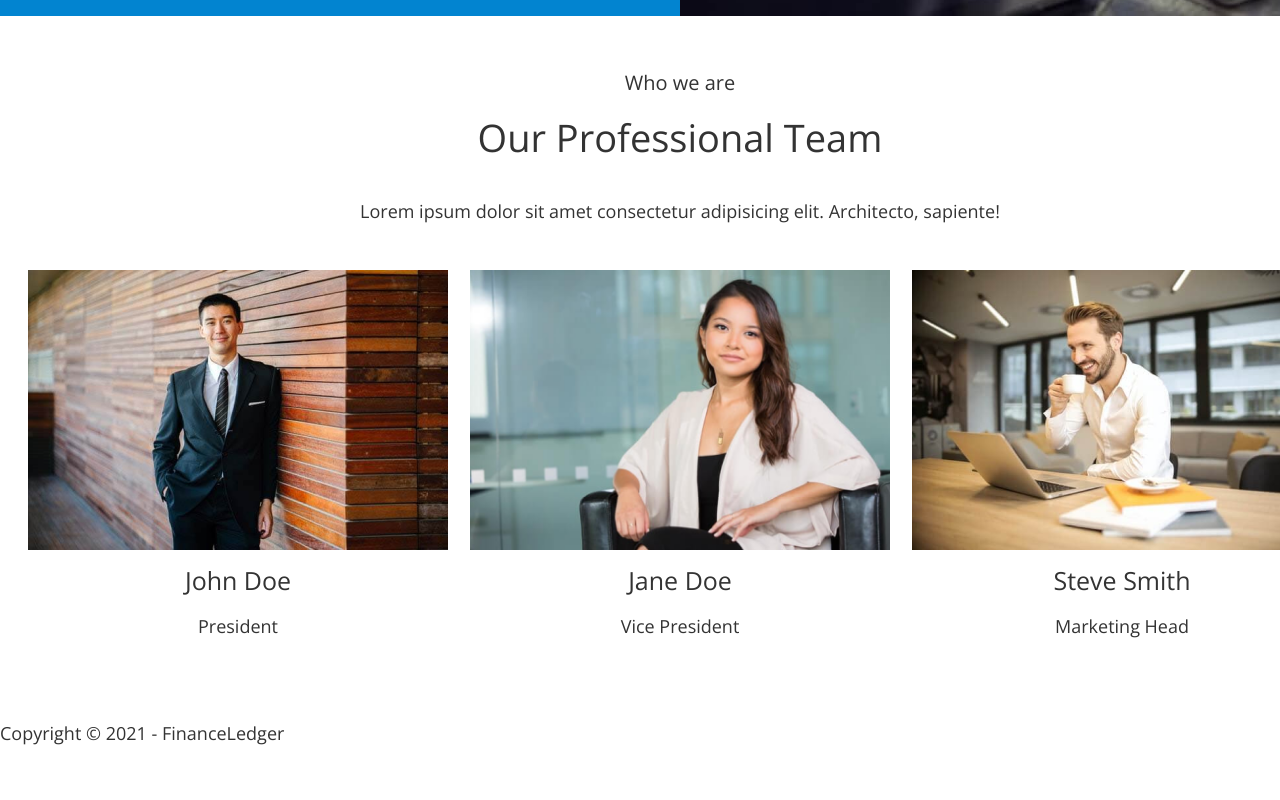
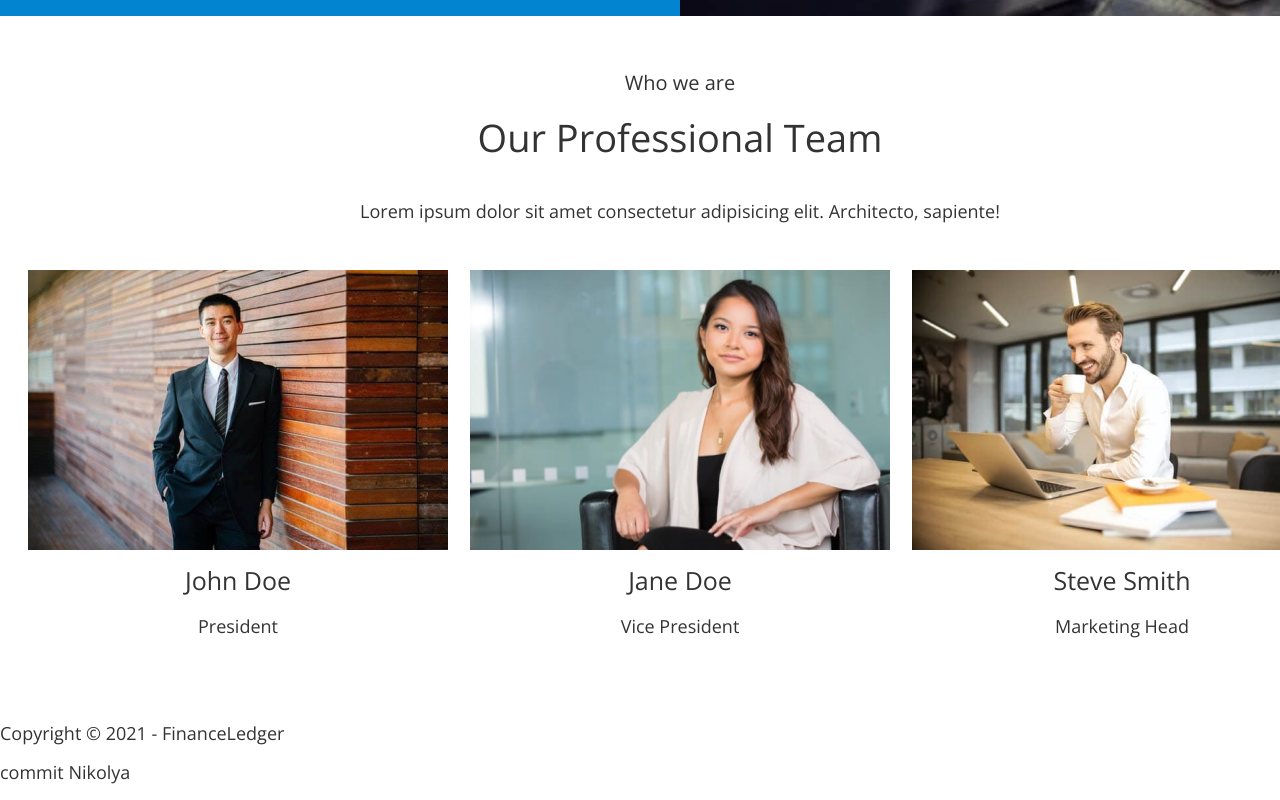
Before and after one commit to AleksandraPauk/FSOn59-StartersGoIT, a plain HTML site: page index.html in a window 1280 px wide. Shown: the part 2856-3656 px from the top of the page. Before the commit the page ends 3618 px from the top, so only its background shows below. Drawn offline with nearby package versions, Linux system fonts and the light colour scheme.

Commit message:
add coomit

```diff
--- a/index.html
+++ b/index.html
@@ -263,5 +263,7 @@
 
       <p>Copyright &copy; 2021 - FinanceLedger</p>
     </footer>
+
+    <p>commit Nikolya</p>
   </body>
 </html>
```
